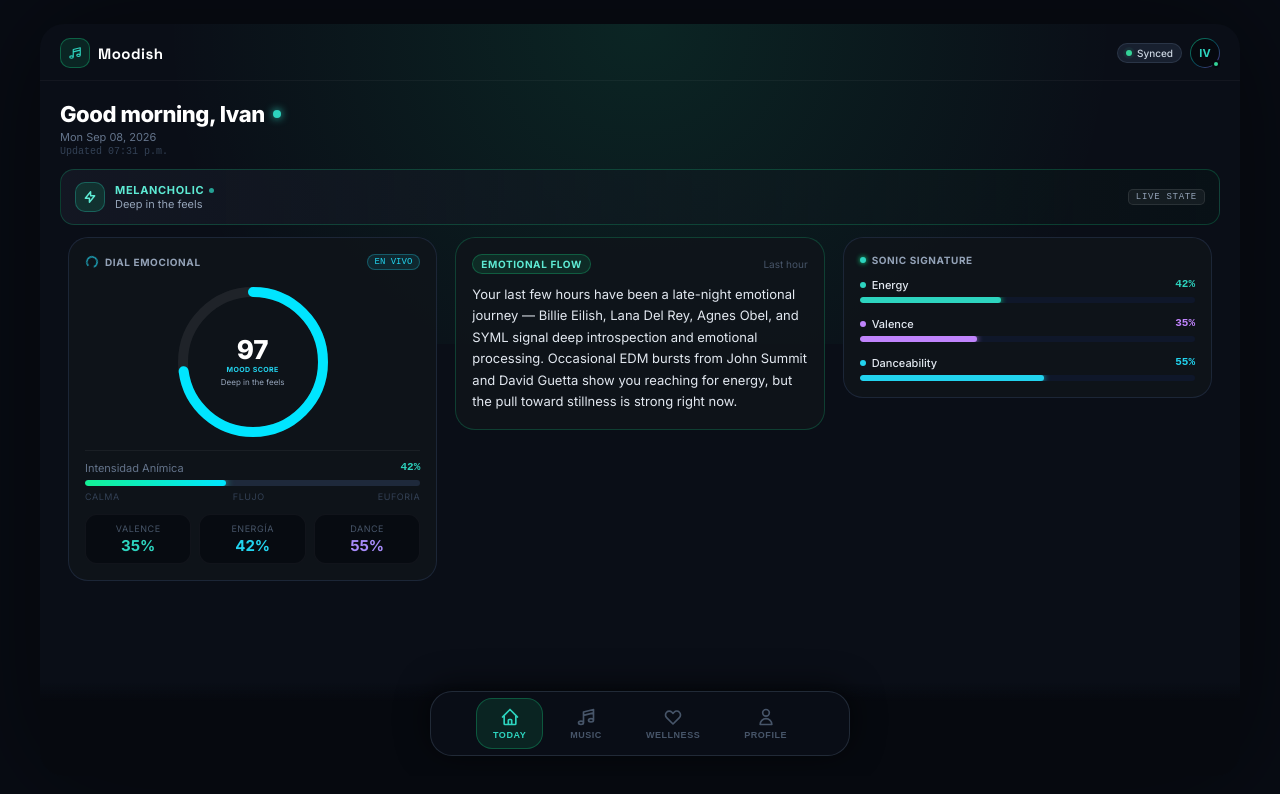
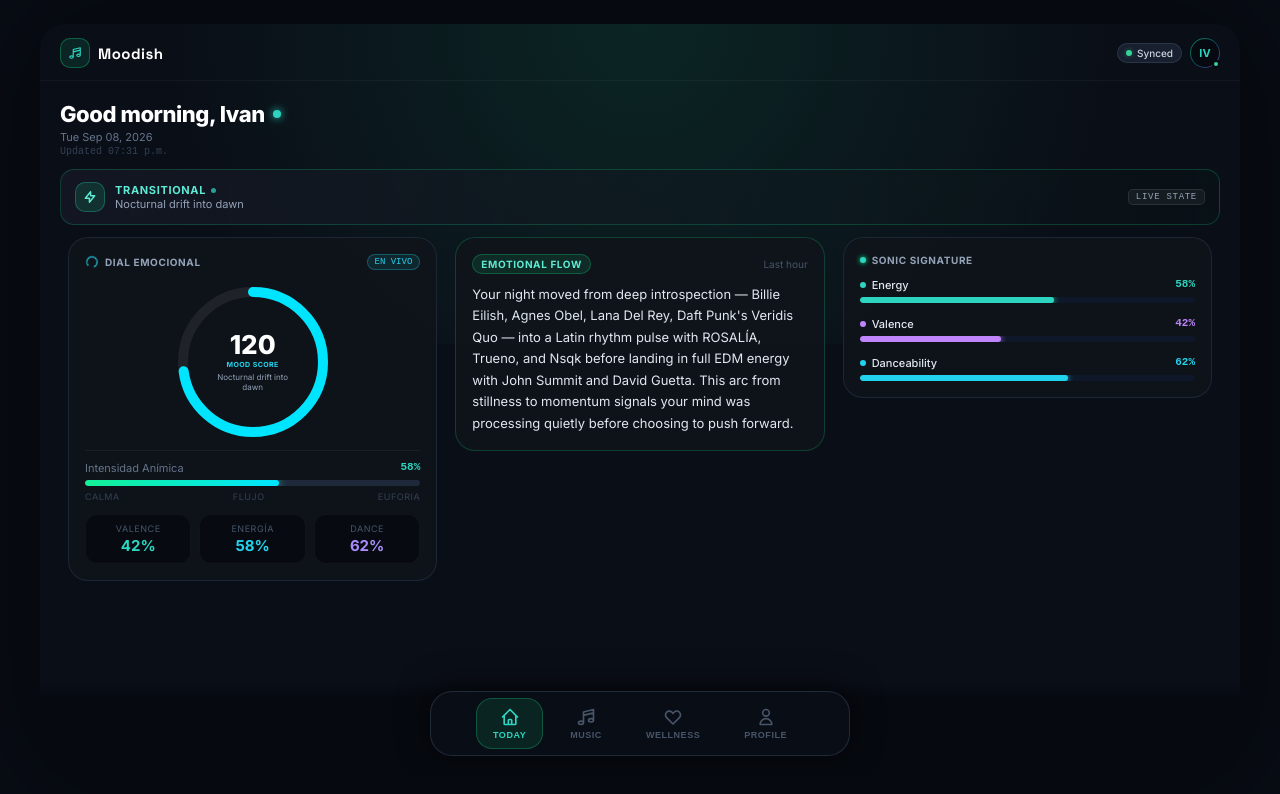
Before and after one commit to ivansomerag/spotifymoodish, a Next.js app: page / in a window 1280 px wide. Shown: the top 794 px of the page. Built offline with nearby package versions, Linux system fonts and the light colour scheme.

Commit message:
Hourly mood update — 2026-09-08 00:00 CDMX

```diff
--- a/app/page.tsx
+++ b/app/page.tsx
@@ -3,33 +3,33 @@ import { useState, useEffect } from "react"
 
 export default function WellnessDashboard() {
   // ── DATA — updated hourly by Hela ─────────────────────────────────────────
-  const date = "Mon Sep 08, 2026"
-  const mood = { label: "MELANCHOLIC", emoji: "🌑", sub: "Deep in the feels" }
-  const insight = "Your last few hours have been a late-night emotional journey — Billie Eilish, Lana Del Rey, Agnes Obel, and SYML signal deep introspection and emotional processing. Occasional EDM bursts from John Summit and David Guetta show you reaching for energy, but the pull toward stillness is strong right now."
+  const date = "Tue Sep 08, 2026"
+  const mood = { label: "TRANSITIONAL", emoji: "🌊", sub: "Nocturnal drift into dawn" }
+  const insight = "Your night moved from deep introspection — Billie Eilish, Agnes Obel, Lana Del Rey, Daft Punk's Veridis Quo — into a Latin rhythm pulse with ROSALÍA, Trueno, and Nsqk before landing in full EDM energy with John Summit and David Guetta. This arc from stillness to momentum signals your mind was processing quietly before choosing to push forward."
 
   const tracks = [
-    { n: 1, name: "LIGHTS GO OUT (Major Lazer Remix)", artist: "John Summit", url: "https://open.spotify.com/search/LIGHTS%20GO%20OUT%20John%20Summit", vibe: "PEAK", nc: "#fb7185", nBg: "rgba(239,68,68,0.1)", nBd: "rgba(239,68,68,0.2)", vc: "#fb7185", vBg: "rgba(239,68,68,0.15)", vBd: "rgba(239,68,68,0.3)" },
-    { n: 2, name: "when the party's over", artist: "Billie Eilish", url: "https://open.spotify.com/search/when%20the%20party%27s%20over%20Billie%20Eilish", vibe: "MOODY", nc: "#818cf8", nBg: "rgba(99,102,241,0.1)", nBd: "rgba(99,102,241,0.2)", vc: "#818cf8", vBg: "rgba(99,102,241,0.15)", vBd: "rgba(99,102,241,0.3)" },
-    { n: 3, name: "Mariners Apartment Complex", artist: "Lana Del Rey", url: "https://open.spotify.com/search/Mariners%20Apartment%20Complex%20Lana%20Del%20Rey", vibe: "LONGING", nc: "#cbd5e1", nBg: "rgba(100,116,139,0.3)", nBd: "rgba(100,116,139,0.3)", vc: "#cbd5e1", vBg: "#1e293b", vBd: "rgba(100,116,139,0.6)" },
-    { n: 4, name: "Veridis Quo", artist: "Daft Punk", url: "https://open.spotify.com/search/Veridis%20Quo%20Daft%20Punk", vibe: "DRIFT", nc: "#2dd4bf", nBg: "rgba(20,241,149,0.1)", nBd: "rgba(20,241,149,0.2)", vc: "#2dd4bf", vBg: "rgba(20,241,149,0.15)", vBd: "rgba(20,241,149,0.3)" },
-    { n: 5, name: "Familiar", artist: "Agnes Obel", url: "https://open.spotify.com/search/Familiar%20Agnes%20Obel", vibe: "DARK", nc: "#22d3ee", nBg: "rgba(34,211,238,0.1)", nBd: "rgba(34,211,238,0.2)", vc: "#22d3ee", vBg: "rgba(34,211,238,0.15)", vBd: "rgba(34,211,238,0.3)" },
-    { n: 6, name: "Fear of the Water", artist: "SYML", url: "https://open.spotify.com/search/Fear%20of%20the%20Water%20SYML", vibe: "STILL", nc: "#fbbf24", nBg: "rgba(245,158,11,0.1)", nBd: "rgba(245,158,11,0.2)", vc: "#fbbf24", vBg: "rgba(245,158,11,0.15)", vBd: "rgba(245,158,11,0.3)" },
+    { n: 1, name: "LIGHTS GO OUT - Major Lazer Remix", artist: "John Summit", url: "https://open.spotify.com/search/LIGHTS%20GO%20OUT%20Major%20Lazer%20Remix%20John%20Summit", vibe: "PEAK", nc: "#fb7185", nBg: "rgba(239,68,68,0.1)",   nBd: "rgba(239,68,68,0.2)",   vc: "#fb7185", vBg: "rgba(239,68,68,0.15)",  vBd: "rgba(239,68,68,0.3)" },
+    { n: 2, name: "Sexo, Violencia y Llantas", artist: "ROSALÍA", url: "https://open.spotify.com/search/Sexo%20Violencia%20y%20Llantas%20ROSALIA", vibe: "FIRE", nc: "#818cf8", nBg: "rgba(99,102,241,0.1)",  nBd: "rgba(99,102,241,0.2)",  vc: "#818cf8", vBg: "rgba(99,102,241,0.15)", vBd: "rgba(99,102,241,0.3)" },
+    { n: 3, name: "when the party's over", artist: "Billie Eilish", url: "https://open.spotify.com/search/when%20the%20partys%20over%20Billie%20Eilish", vibe: "STILL", nc: "#cbd5e1", nBg: "rgba(100,116,139,0.3)", nBd: "rgba(100,116,139,0.3)", vc: "#cbd5e1", vBg: "#1e293b",              vBd: "rgba(100,116,139,0.6)" },
+    { n: 4, name: "PUMAS", artist: "Trueno ft. Milo j", url: "https://open.spotify.com/search/PUMAS%20Trueno%20Milo%20j", vibe: "RAW", nc: "#2dd4bf", nBg: "rgba(20,241,149,0.1)",  nBd: "rgba(20,241,149,0.2)",  vc: "#2dd4bf", vBg: "rgba(20,241,149,0.15)", vBd: "rgba(20,241,149,0.3)" },
+    { n: 5, name: "Veridis Quo", artist: "Daft Punk", url: "https://open.spotify.com/search/Veridis%20Quo%20Daft%20Punk", vibe: "DEEP", nc: "#22d3ee", nBg: "rgba(34,211,238,0.1)",  nBd: "rgba(34,211,238,0.2)",  vc: "#22d3ee", vBg: "rgba(34,211,238,0.15)", vBd: "rgba(34,211,238,0.3)" },
+    { n: 6, name: "Mariners Apartment Complex", artist: "Lana Del Rey", url: "https://open.spotify.com/search/Mariners%20Apartment%20Complex%20Lana%20Del%20Rey", vibe: "DRIFT", nc: "#fbbf24", nBg: "rgba(245,158,11,0.1)",  nBd: "rgba(245,158,11,0.2)",  vc: "#fbbf24", vBg: "rgba(245,158,11,0.15)", vBd: "rgba(245,158,11,0.3)" },
   ]
 
   const meters = [
-    { label: "Energy",       value: 42, color: "#2dd4bf", glow: "#14F195" },
-    { label: "Valence",      value: 35, color: "#c084fc", glow: "#c084fc" },
-    { label: "Danceability", value: 55, color: "#22d3ee", glow: "#22d3ee" },
+    { label: "Energy",       value: 58, color: "#2dd4bf", glow: "#14F195" },
+    { label: "Valence",      value: 42, color: "#c084fc", glow: "#c084fc" },
+    { label: "Danceability", value: 62, color: "#22d3ee", glow: "#22d3ee" },
   ]
 
   const wellnessItems = [
-    { icon: "🚶", title: "Slow Walk Outside", desc: "A 20-minute walk in fresh air without headphones. Let the stillness do the work.", time: "20 min" },
-    { icon: "🌬️", title: "4-7-8 Breathing", desc: "Inhale 4 counts, hold 7, exhale 8. Repeat 4 cycles to quiet a restless mind.", time: "5 min" },
-    { icon: "📓", title: "Night Journal", desc: "Write freely before sleep — what's sitting heavy, what you want to let go of tonight.", time: "10 min" },
+    { icon: "🏃", title: "Morning Run", desc: "Channel that John Summit energy — 20 minutes outside before the city fully wakes. Your body is primed after a night of rhythm-building.", time: "20 min" },
+    { icon: "🌬️", title: "Box Breathing", desc: "4 counts in, 4 hold, 4 out, 4 hold. The Daft Punk / Agnes Obel stillness you visited last night is worth keeping for a few minutes more.", time: "5 min" },
+    { icon: "📓", title: "Night-to-Day Journal", desc: "Write one thing you processed quietly last night and one thing you're choosing to push toward today. Two sentences, no more.", time: "10 min" },
   ]
 
-  const journalPrompt = "Billie Eilish and Lana Del Rey carried you tonight — what feeling are you sitting with, and what would it look like to set it down before you sleep?"
-  const quote = { text: "The wound is the place where the Light enters you.", author: "Rumi" }
+  const journalPrompt = "Your playlist moved from Lana Del Rey's patient melancholy all the way to John Summit's peak energy — what were you working through in the quiet, and what finally shifted?"
+  const quote = { text: "In the middle of difficulty lies opportunity.", author: "Albert Einstein" }
   const playlistUrl = "https://open.spotify.com/playlist/294GQpveapLix5cOdGWOru"
   // ─────────────────────────────────────────────────────────────────────────
 
```
